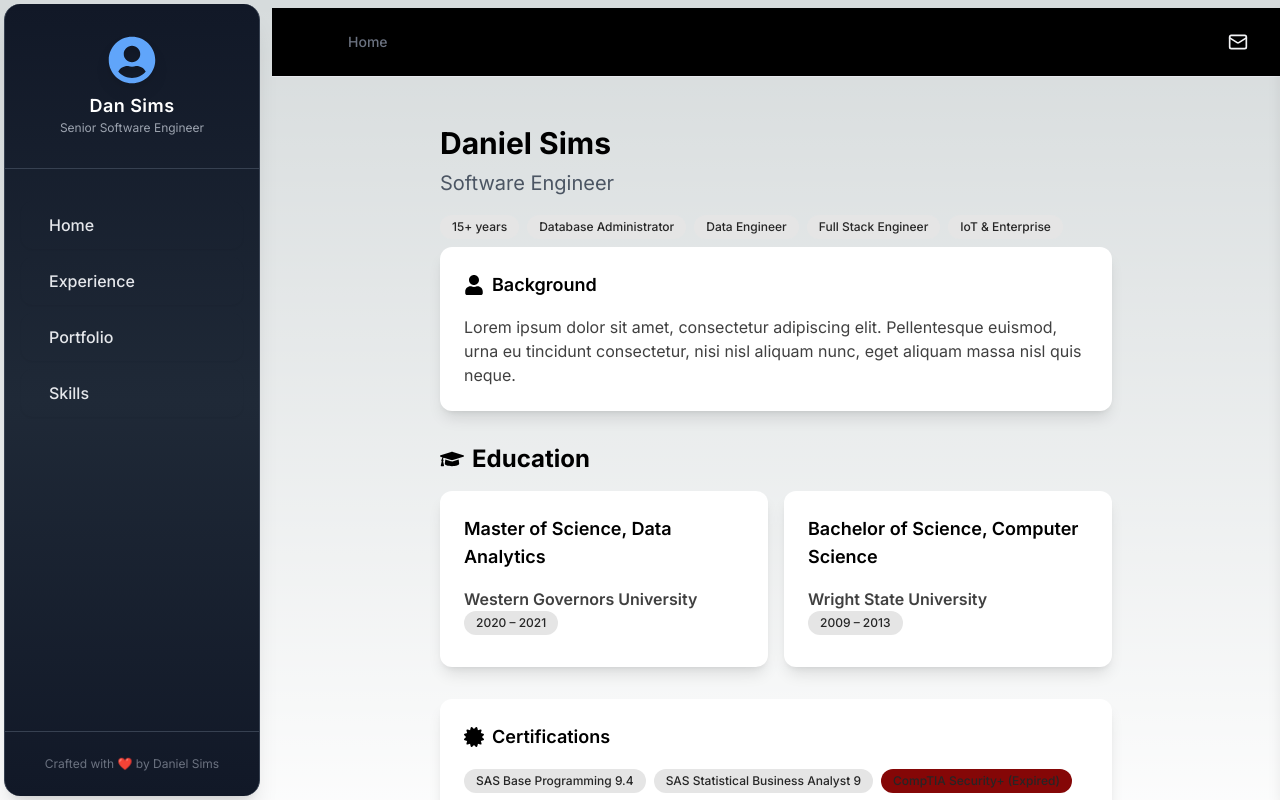
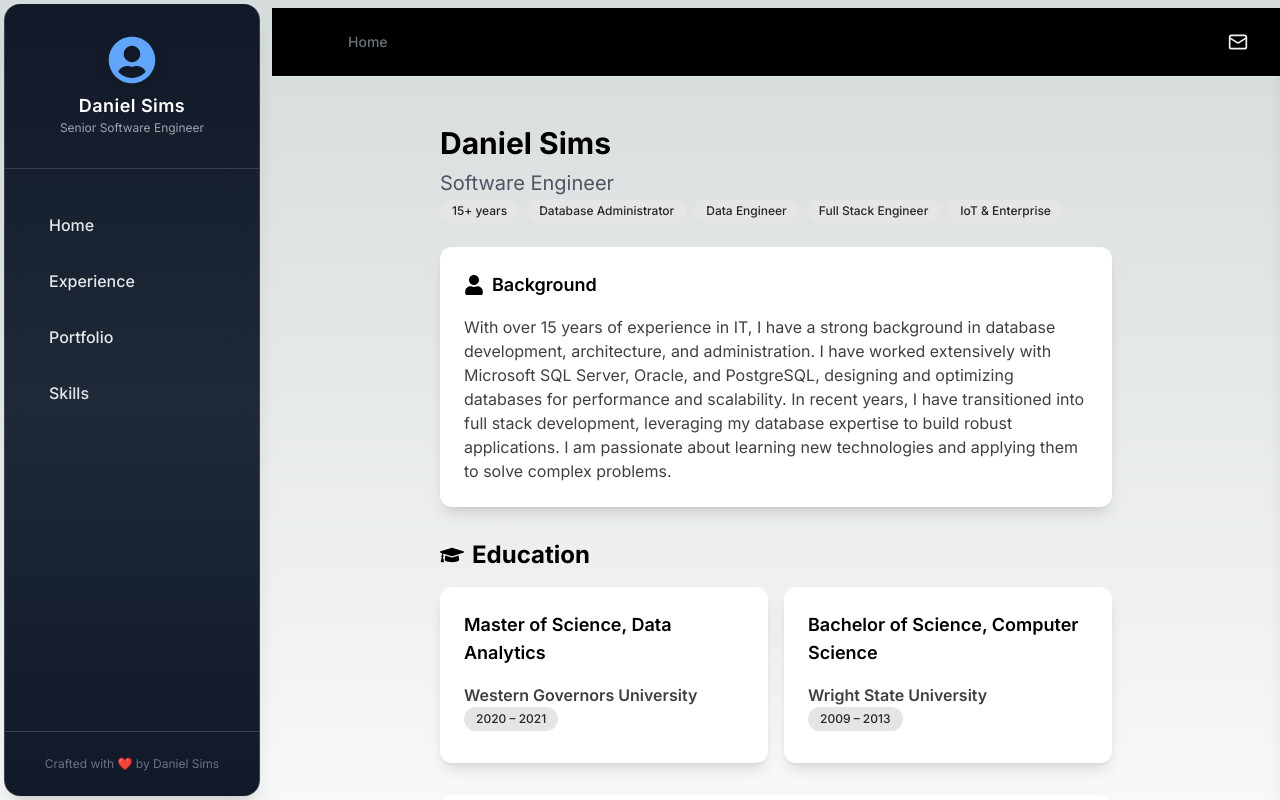
Before and after one commit to dancsims/dancsims.github.io, a Next.js app: page / in a window 1280 px wide. Shown: the top 800 px of the page. Built offline with nearby package versions, Linux system fonts and the light colour scheme.

Commit message:
Update personal details and enhance background description on homepage

```diff
--- a/app/page.tsx
+++ b/app/page.tsx
@@ -8,7 +8,7 @@ export default function Home() {
   return (
     <div id="summary" className="max-w-2xl mx-auto mt-8">
       <h1 className="text-3xl font-bold mb-2">Daniel Sims</h1>
-      <h2 className="text-xl text-gray-600 dark:text-gray-300 mb-4">
+      <h2 className="text-xl text-gray-600 dark:text-gray-300">
         Software Engineer
       </h2>
       <Tag label="15+ years" />
@@ -16,11 +16,14 @@ export default function Home() {
       <Tag label="Data Engineer" />
       <Tag label="Full Stack Engineer" />
       <Tag label="IoT & Enterprise" />
-      <Card title="Background" icon={<FaUser />} className="mb-8">
-        {/* Add your background summary here. */}
-        Lorem ipsum dolor sit amet, consectetur adipiscing elit. Pellentesque
-        euismod, urna eu tincidunt consectetur, nisi nisl aliquam nunc, eget
-        aliquam massa nisl quis neque.
+      <Card title="Background" icon={<FaUser />} className="mb-8 mt-4">
+        With over 15 years of experience in IT, I have a strong background in
+        database development, architecture, and administration. I have worked
+        extensively with Microsoft SQL Server, Oracle, and PostgreSQL, designing
+        and optimizing databases for performance and scalability. In recent
+        years, I have transitioned into full stack development, leveraging my
+        database expertise to build robust applications. I am passionate about
+        learning new technologies and applying them to solve complex problems.
       </Card>
 
       {/* Education Section */}
--- a/components/sidebar.tsx
+++ b/components/sidebar.tsx
@@ -62,7 +62,7 @@ const Sidebar: React.FC<SidebarProps> = ({
         <div className="flex flex-col items-center py-8 border-b border-gray-700">
           <FaUserCircle className="text-5xl text-blue-400 mb-2 drop-shadow-lg" />
           <span className="text-lg font-semibold text-white tracking-wide">
-            Dan Sims
+            Daniel Sims
           </span>
           <span className="text-xs text-gray-400">
             Senior Software Engineer
```
